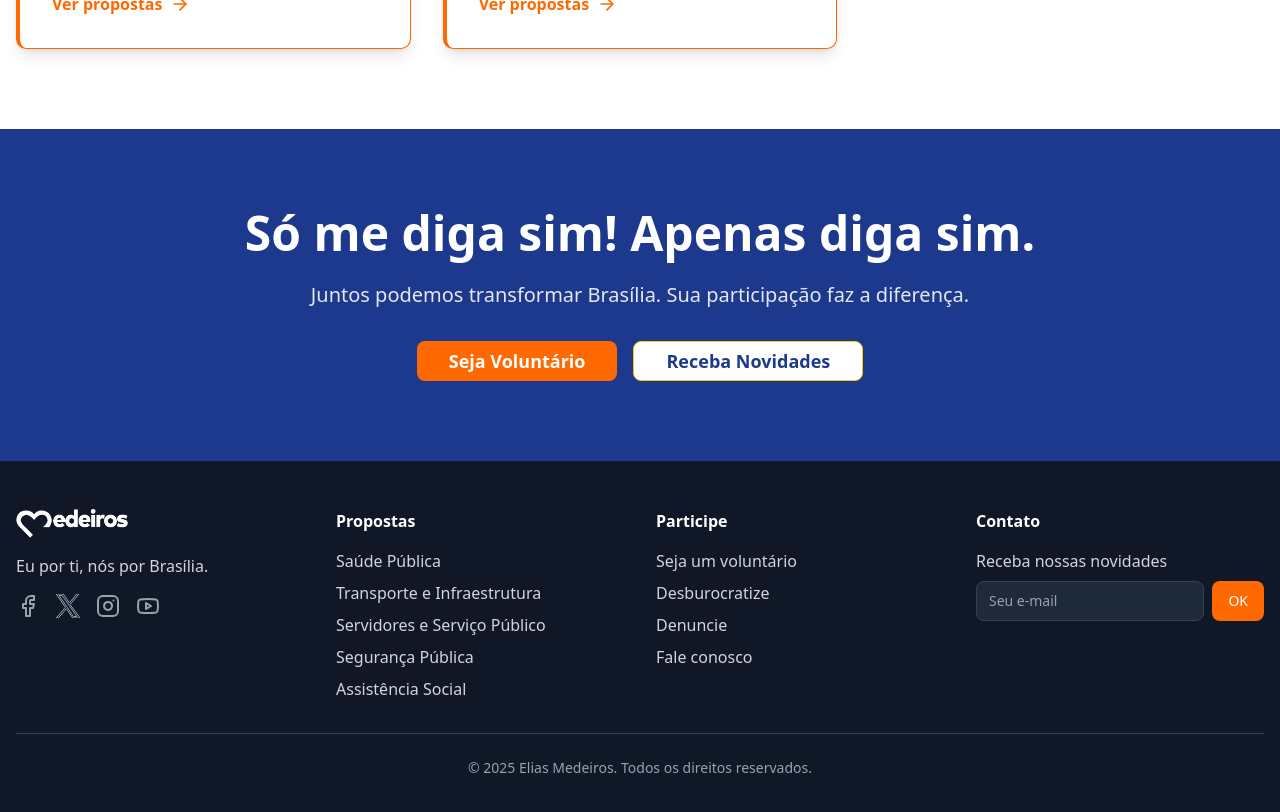
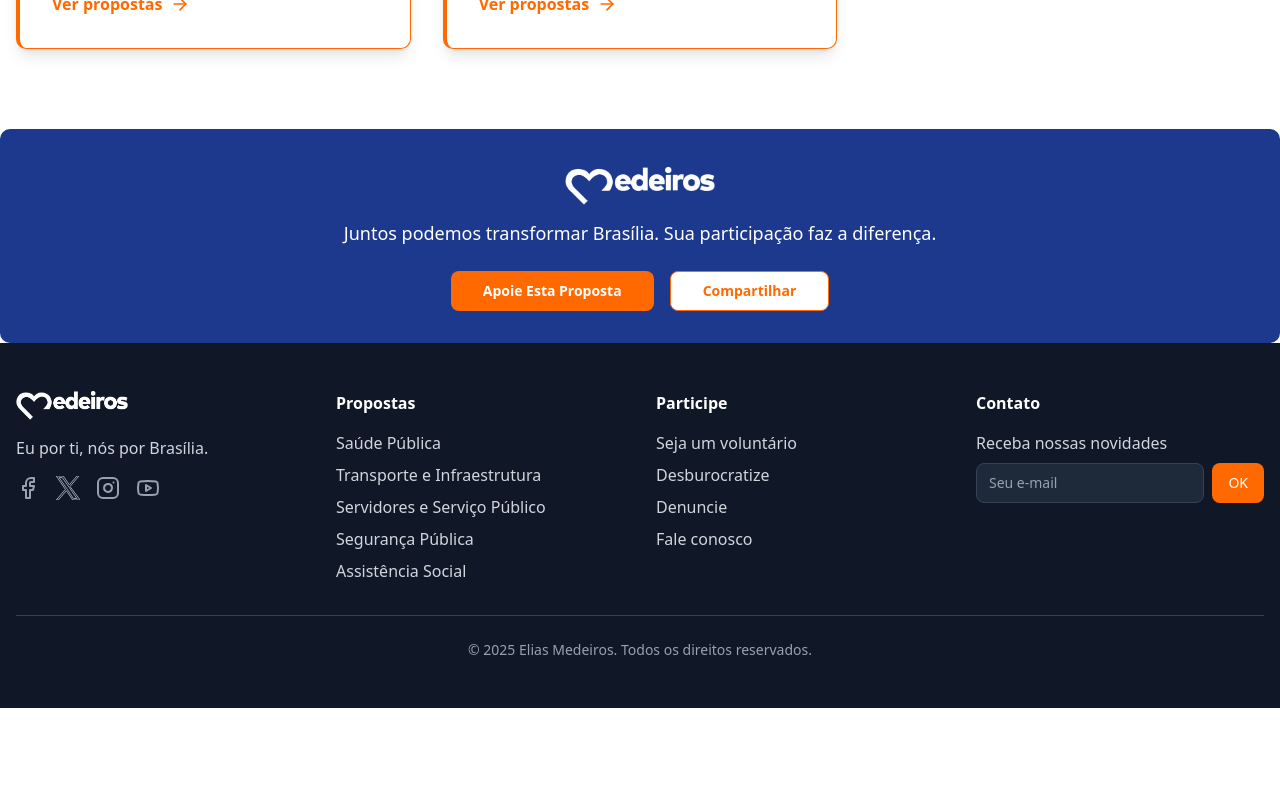
Before and after one commit to luancamposck/elias, a Next.js app: page / in a window 1280 px wide. Shown: the part 2520-3332 px from the top of the page. After the commit the page ends 3228 px from the top, so only its background shows below. Built offline with nearby package versions, Linux system fonts and the light colour scheme.

Commit message:
refactor(home): replace hardcoded proposals with constants and simplify CTA section

```diff
--- a/src/app/page.tsx
+++ b/src/app/page.tsx
@@ -1,41 +1,10 @@
-import { ArrowRight, Bus, HandHeart, Heart, Shield, Users } from "lucide-react"
+import { ArrowRight, Heart, Users } from "lucide-react"
 import Image from "next/image"
 import Link from "next/link"
 
+import { CTAFooter } from "@/components/proposal-page"
 import { Button } from "@/components/ui/button"
-
-const proposals = [
-  {
-    href: "/Saude",
-    icon: Heart,
-    title: "Saúde Pública",
-    description: "Redução de filas, mais hospitais e postos de saúde"
-  },
-  {
-    href: "/Transporte",
-    icon: Bus,
-    title: "Transporte e Infraestrutura",
-    description: "Expansão do metrô, ciclovias e transporte eficiente"
-  },
-  {
-    href: "/Servidores",
-    icon: Users,
-    title: "Servidores e Serviço Público",
-    description: "Valorização, capacitação e modernização"
-  },
-  {
-    href: "/Seguranca",
-    icon: Shield,
-    title: "Segurança Pública",
-    description: "Endurecimento de penas e combate ao crime"
-  },
-  {
-    href: "/Assistencia",
-    icon: HandHeart,
-    title: "Assistência Social",
-    description: "Programas de renda e combate à pobreza"
-  }
-]
+import { PROPOSALS } from "@/lib/constants"
 
 const Home = () => {
   return (
@@ -151,7 +120,7 @@ const Home = () => {
           </p>
 
           <div className="grid grid-cols-1 md:grid-cols-2 lg:grid-cols-3 gap-8">
-            {proposals.map(({ icon: Icon, ...proposal }) => {
+            {PROPOSALS.map(({ icon: Icon, ...proposal }) => {
               return (
                 <Link key={proposal.href} href={proposal.href}>
                   <div className="rounded-lg border text-card-foreground bg-white shadow-lg hover:shadow-2xl transition-all duration-300 transform hover:-translate-y-2 border-l-4 border-orange-500 h-full">
@@ -177,26 +146,10 @@ const Home = () => {
       </section>
 
       {/* Section Call to Action */}
-      <section className="py-16 sm:py-20 bg-blue-900">
-        <div className="container mx-auto px-4 text-center">
-          <h2 className="text-3xl sm:text-4xl md:text-5xl font-bold mb-6 text-white">
-            Só me diga sim! Apenas diga sim.
-          </h2>
-          <p className="text-lg sm:text-xl text-gray-200 mb-8 max-w-3xl mx-auto">
-            Juntos podemos transformar Brasília. Sua participação faz a
-            diferença.
-          </p>
-          <div className="flex flex-col sm:flex-row gap-4 justify-center">
-            <Button className="h-10 bg-orange-500 text-white hover:bg-orange-600 font-bold text-lg px-8 py-4">
-              Seja Voluntário
-            </Button>
-
-            <Button className="border bg-background h-10 border-yellow-400 text-blue-900 hover:bg-yellow-400 hover:text-black font-bold text-lg px-8 py-4">
-              Receba Novidades
-            </Button>
-          </div>
-        </div>
-      </section>
+      <CTAFooter
+        className="mb-16 sm:mb-20 max-w-2xl mx-auto"
+        message="Juntos podemos transformar Brasília. Sua participação faz a diferença."
+      />
     </>
   )
 }
```
